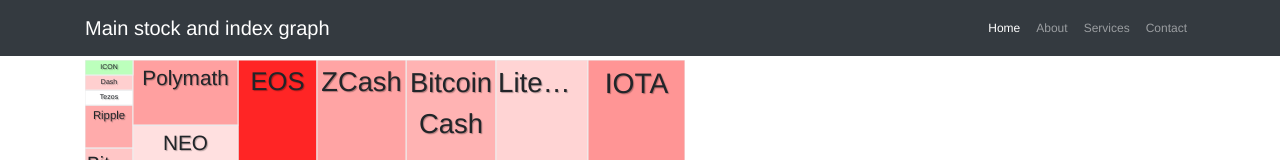
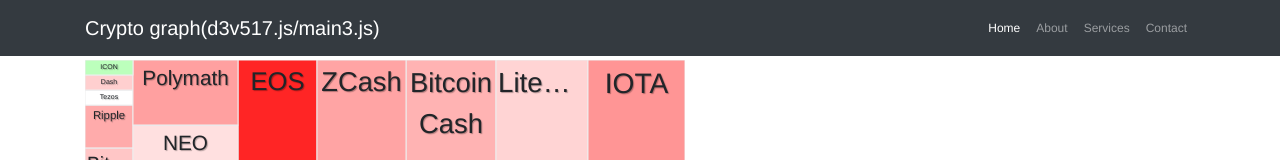
Before and after one commit to jjcc/JavascriptProjects, a plain HTML site: page D3Proj/d3/index3crypto.html in a window 1280 px wide. Shown: the top 160 px of the page. Drawn offline with Linux system fonts and the light colour scheme.

Commit message:
mark usage of js

```diff
--- a/D3Proj/d3/index3crypto.html
+++ b/D3Proj/d3/index3crypto.html
@@ -19,7 +19,7 @@
 
 <nav class="navbar navbar-expand-lg navbar-dark bg-dark fixed-top">
     <div class="container" >
-        <a class="navbar-brand" href="#">Main stock and index graph</a>
+        <a class="navbar-brand" href="#">Crypto graph(d3v517.js/main3.js)</a>
         <button class="navbar-toggler" type="button" data-toggle="collapse" data-target="#navbarResponsive" aria-controls="navbarResponsive" aria-expanded="false" aria-label="Toggle navigation">
             <span class="navbar-toggler-icon"></span>
         </button>
```
